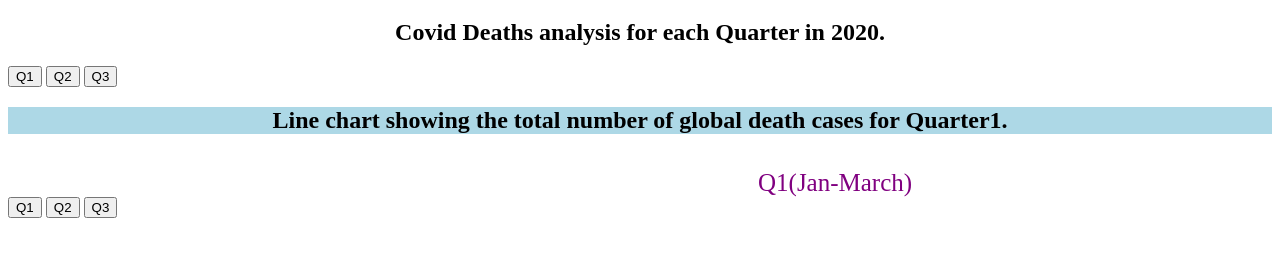
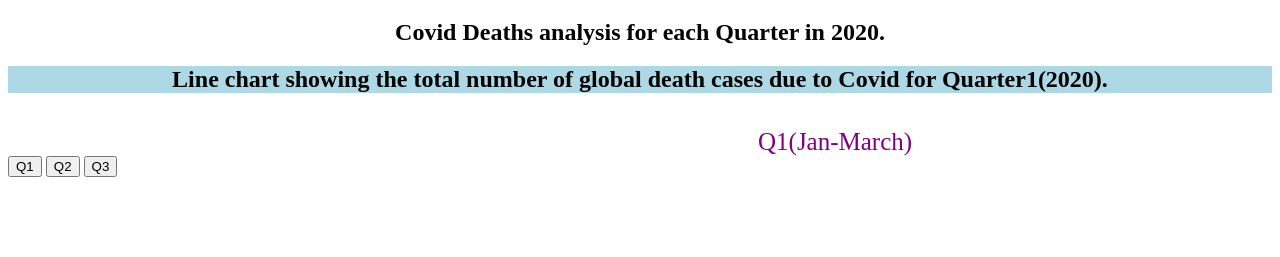
Before and after one commit to naveenramadoss/naveenramadoss.github.io, a plain HTML site: page index.html in a window 1280 px wide. Shown: the part 61-318 px from the top of the page. Drawn offline with nearby package versions, Linux system fonts and the light colour scheme; no server answers.

```diff
--- a/index.html
+++ b/index.html
@@ -106,12 +106,8 @@
             <h2 align="center">Covid Deaths analysis for each Quarter in 2020.</h3>
         </div>
 
-        <button type="button" onclick="init()">Q1</button>
-        <button type="button" onclick="secondQuarter()">Q2</button>
-        <button type="button" onclick="thirdQuarter()">Q3</button>
-
         <!-- Create a div where the title will be shown -->
-        <div class="myDiv1" id="my_dataviz_title"><h2>Line chart showing the total number of global death cases for Quarter1.</h2></div>
+        <div class="myDiv1" id="my_dataviz_title"><h2>Line chart showing the total number of global death cases due to Covid for Quarter1(2020).</h2></div>
 
         <!-- Create a div where the parameter will be shown -->
         <div id="my_dataviz_chart" class="myDiv2">Q1(Jan-March)</div>
--- a/scripts/datavis.js
+++ b/scripts/datavis.js
@@ -2,7 +2,7 @@ async function init() {
     d3.select("#my_dataviz").html("");
 
     // Set the title and parameter for this scene
-    d3.select("#my_dataviz_title").html("<h2>Line chart showing the total number of global death cases for Quarter1.");
+    d3.select("#my_dataviz_title").html("<h2>Line chart showing the total number of global death cases due to Covid for Quarter1(2020).");
     d3.select("#my_dataviz_chart").html("Q1(Jan-March)");
 
     // append the svg object to the body of the page
@@ -128,7 +128,7 @@ async function secondQuarter() {
     d3.select("#my_dataviz").html("");
 
     // Set the title and parameter for this scene
-    d3.select("#my_dataviz_title").html("<h2>Line chart showing the total number of global death cases for Quarter2.");
+    d3.select("#my_dataviz_title").html("<h2>Line chart showing the total number of global death cases due to Covid for Quarter2(2020)");
     d3.select("#my_dataviz_chart").html("Q2(Apr-Jun)");
 
     // set the dimensions and margins of the graph
@@ -259,7 +259,7 @@ async function thirdQuarter() {
     d3.select("#my_dataviz").html("");
 
     // Set the title and parameter for this scene
-    d3.select("#my_dataviz_title").html("<h2>Line chart showing the total number of global death cases for Quarter3.");
+    d3.select("#my_dataviz_title").html("<h2>Line chart showing the total number of global death cases due to Covid for Quarter3(2020).");
     d3.select("#my_dataviz_chart").html("Q2(July-Sepc)");
 
     // set the dimensions and margins of the graph
```
